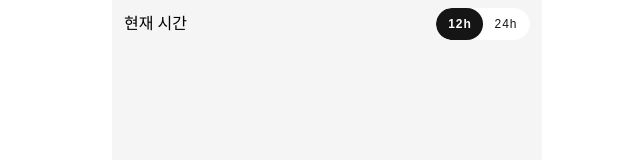
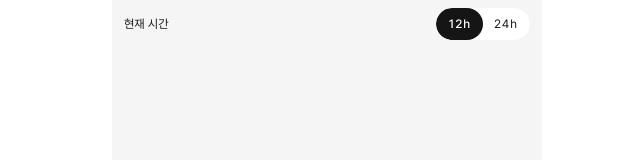
Before and after one commit to JGW-Korea/jgw-clock-app, a React (Vite) app: page / in a window 1280 px wide. Shown: the top 160 px of the page, without its empty margins (313-953 px from the left). Built offline with nearby package versions, Linux system fonts and the light colour scheme.

Commit message:
update: 공통 스타일 값 구성

```diff
--- a/src/App.scss
+++ b/src/App.scss
@@ -1,3 +1,34 @@
+@use "./app/styles/font.module.scss";
+
+/*
+  -------------------------------------------------------
+  치환된 JSX의 모든 HTML 요소에 공통으로 적용될 폰트 스타일을 구성한다.
+  -------------------------------------------------------
+*/
+*, h1, h2, h3, h4, h5, h6, span, p, button, label, div {
+  font-family: "Pretendard", -apple-system, BlinkMacSystemFont, "Malgun Gothic", "맑은 고딕",
+		halvetica, "Apple SD Gothic Neo", sans-serif; // -> font-family는 순차적으로 적용할 수 있는 폰트 구성을 찾으며, 적용할 수 있는 폰트 구성을 만난 경우 다음 폰트 구성은 무시한다.
+  color: #151515
+}
+
+/*
+  -------------------------------------------------------
+  HTML 태그에 적용할 스타일을 지정한다.
+  -------------------------------------------------------
+*/
+:root {
+  // rem 단위를 쓰기 위해서는 각 요소에 적용되는 것보다, :root 선택자에 지정하는 것이 낫다.
+  font-size: 12px;
+  font-weight: 400;
+  font-style: normal;
+  line-height: 1.2;
+}
+
+/*
+  -------------------------------------------------------
+  <body> 태그에서만 적용될 스타일을 지정한다.
+  -------------------------------------------------------
+*/
 body {
   width: 100vw;
   height: 100dvh;
```
